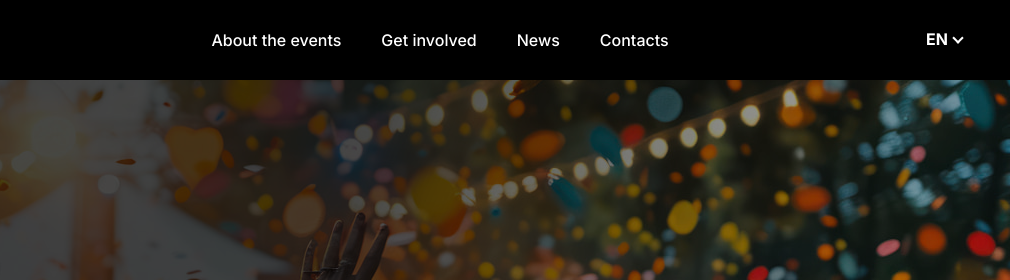
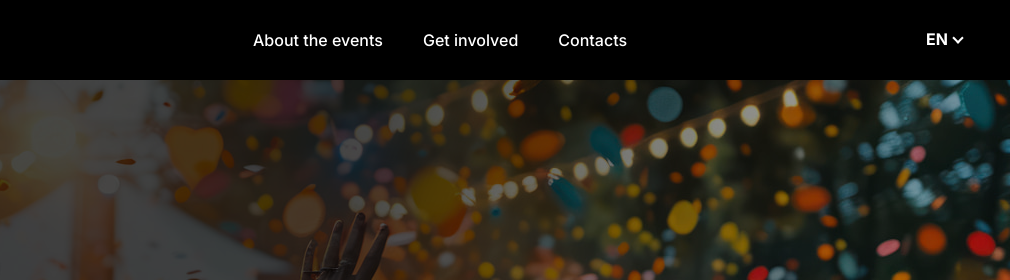
Before and after one commit to Bodia92/Valencia, a plain HTML site: page index.html in a window 1280 px wide. Shown: the top 280 px of the page, 270-1280 px from the left. Drawn offline with nearby package versions, Linux system fonts and the light colour scheme.

Commit message:
Add files via upload

```diff
--- a/index.html
+++ b/index.html
@@ -39,7 +39,6 @@
         <ul class="nav__list">
           <li class="nav__item"><a class="nav__link" href="#about" data-i18n="nav.about">Про події</a></li>
           <li class="nav__item"><a class="nav__link" href="#join" data-i18n="nav.join">Стати учасником</a></li>
-          <li class="nav__item"><a class="nav__link" href="#news" data-i18n="nav.news">Новини</a></li>
           <li class="nav__item"><a class="nav__link" href="#contacts" data-i18n="nav.contacts">Контакти</a></li>
         </ul>
       </nav>
```
